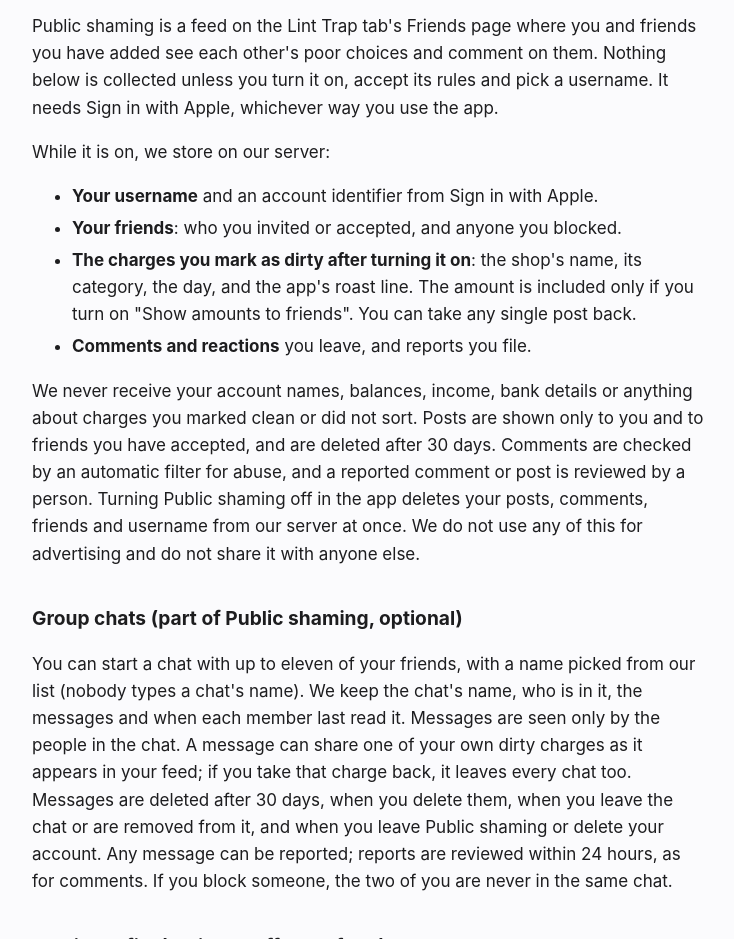
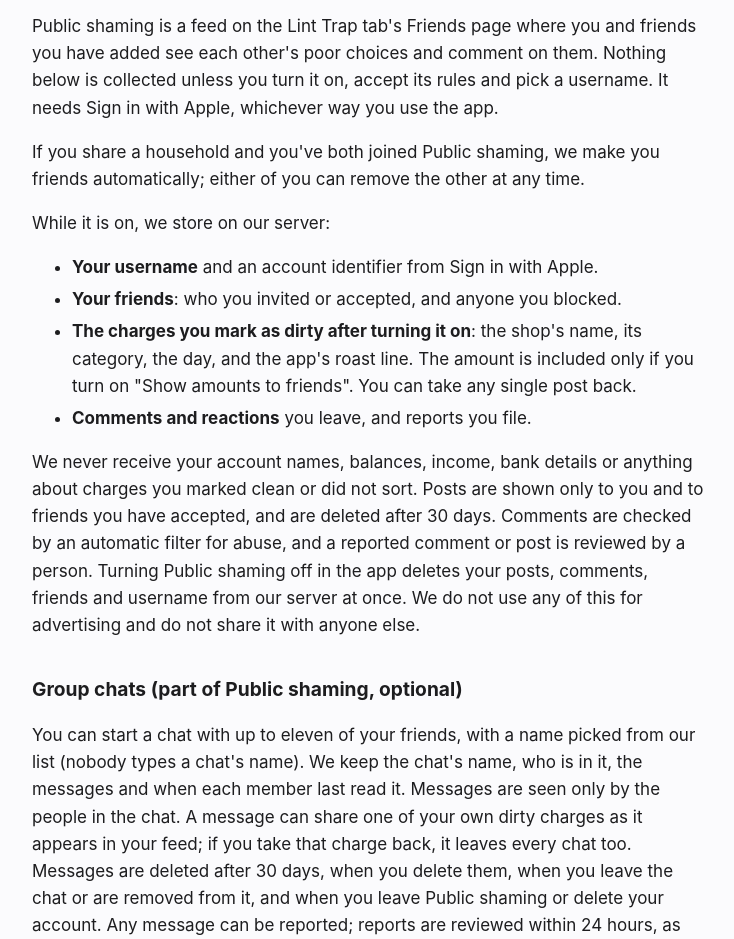
Before and after one commit to UREMpre/laundering-site, a plain HTML site: page privacy.html in a window 1280 px wide. Shown: the part 2440-3379 px from the top of the page, without its empty margins (272-1006 px from the left). Drawn offline with Linux system fonts and the light colour scheme.

Commit message:
Policy: household members who both joined Public shaming are made friends

```diff
--- a/privacy.html
+++ b/privacy.html
@@ -66,6 +66,7 @@
 
   <h2>Public shaming (optional, off until you turn it on)</h2>
   <p>Public shaming is a feed on the Lint Trap tab's Friends page where you and friends you have added see each other's poor choices and comment on them. Nothing below is collected unless you turn it on, accept its rules and pick a username. It needs Sign in with Apple, whichever way you use the app.</p>
+  <p>If you share a household and you've both joined Public shaming, we make you friends automatically; either of you can remove the other at any time.</p>
   <p>While it is on, we store on our server:</p>
   <ul>
     <li><b>Your username</b> and an account identifier from Sign in with Apple.</li>
```
